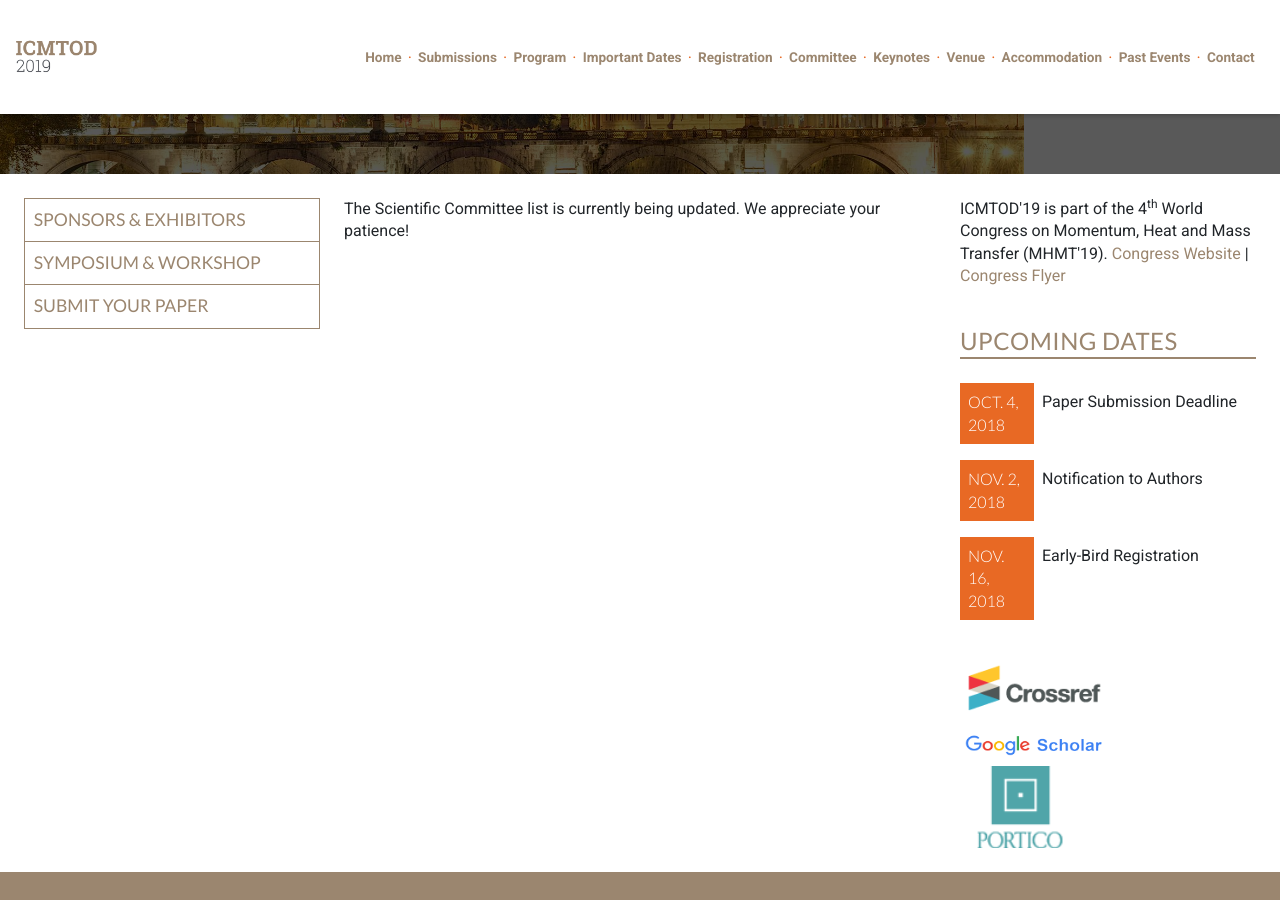
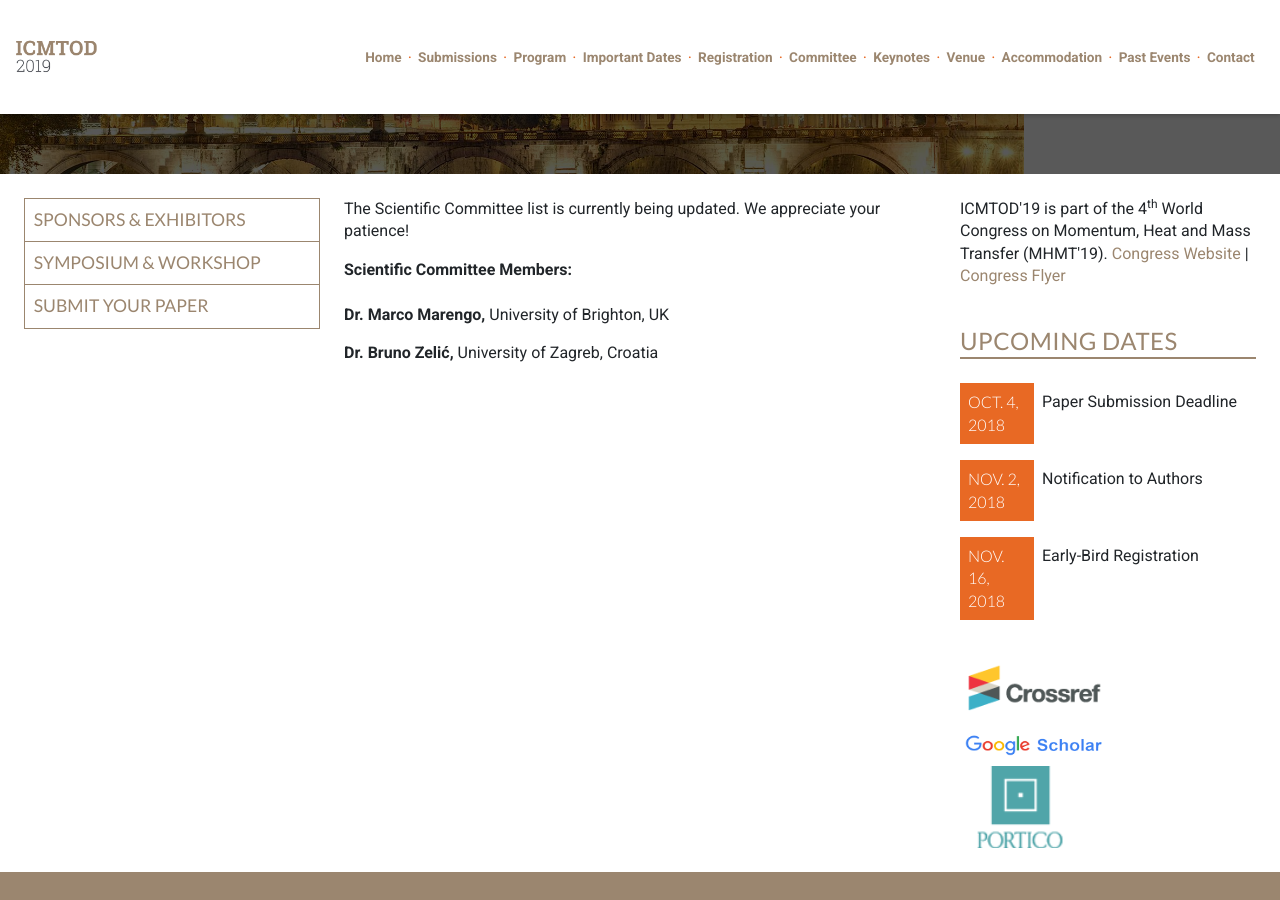
Before and after one commit to intaset/icmtod, a Jekyll site: the page built from committee.html, in a window 1280 px wide and 900 px high, scrolled down 306 px. Built offline with Jekyll 4.4.1, drawn with Linux system fonts in a browser that asks for light colours; nearby versions of some CDN libraries; Markdown is read by kramdown in place of the engine named in the settings; comment, search, counter and statistics services are not loaded.

Commit message:
Added committee members

```diff
--- a/committee.html
+++ b/committee.html
@@ -7,8 +7,9 @@ meta: The scientific committee members of ICMTOD.
 <div class="unit unit-s-1 unit-m-1-4-1 unit-l-1-4-1">
   <div class="unit-spacer content">
     <p class="body">The Scientific Committee list is currently being updated. We appreciate your patience! </p>
-
-
+  		  <p class="bold">Scientific Committee Members:</p><br>
+ 	      <p class="body"><b>Dr. Marco Marengo,</b> University of Brighton, UK </p>
+          <p class="body"><b>Dr. Bruno Zelić,</b> University of Zagreb, Croatia</p>
   <!--  <p class="bold"></p>
 
     <div class="unit unit-s-1 unit-m-1 unit-l-1">
@@ -23,14 +24,12 @@ meta: The scientific committee members of ICMTOD.
     </div>
 
 
-    <p class="bold">Scientific Committee Members:</p><br>
 
-    <p class="body"><b>Dr. Marco Marengo,</b> University of Brighton, UK </p>
     <p class="body"><b>Dr. Peter H.L. Notten,</b> Eindhoven University of Technology, Netherlands </p>
     <p class="body"><b>Dr. Shusheng Pang,</b> University of Canterbury, New Zealand </p>
     <p class="body"><b>Dr. N. Papayannakos,</b> National Technical University of Athens, Greece </p>
     <p class="body"><b>Dr. Khellil Sefiane,</b> University of Edinburgh, Scotland </p>
-    <p class="body"><b>Dr. Bruno Zelić,</b> University of Zagreb, Croatia</p>-->
+    -->
 
   </div>
   </div>
--- a/index.html
+++ b/index.html
@@ -25,7 +25,7 @@ meta: 4th International Conference on Mass Transfer Operation and Devices (ICMTO
     <p class="body">To learn more about the previous event in this conference series, please visit: <a href="/past-events/" class="body-link">Past Event</a>.</p>
 
     <br>
-     <!--
+
     <h2>Paper Topics</h2>
       <p class="body">ICMTOD'19 is now accepting papers on the following topics.</p>
       <ul class="topics">
@@ -41,6 +41,7 @@ meta: 4th International Conference on Mass Transfer Operation and Devices (ICMTO
       <p class="body">For a complete list of the paper topics, please visit: <a href="/papers" class="body-link">Submissions</a>.</p>
 
       <br>
+      <!--
 
       <h2>Keynote Speakers:</h2>
           <center>
```
Also changed, not shown: 2 other files.
